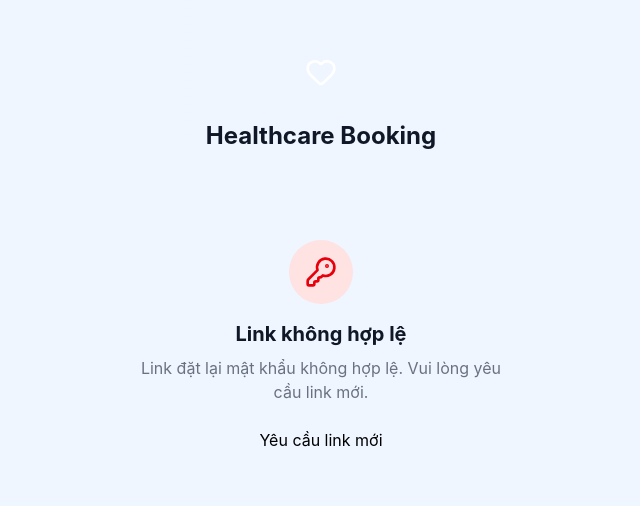
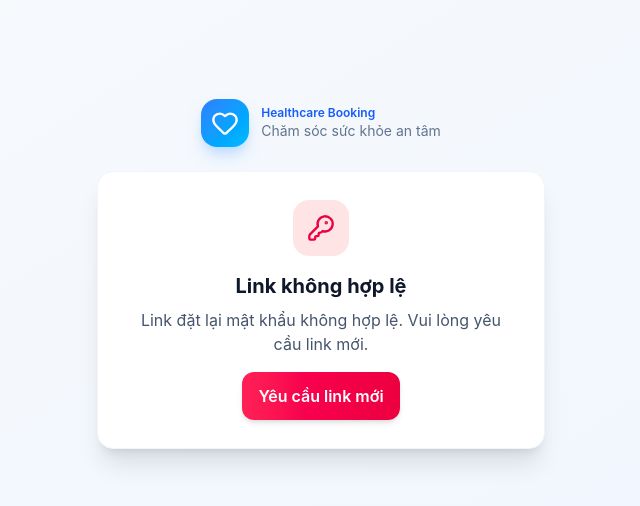
Before and after one commit to soncoderz/QUANLYDUAN, a React (Vite) app in the folder client/: page /reset-password in a window 1280 px wide. Shown: the part 126-632 px from the top of the page, without its empty margins (319-959 px from the left). Built offline with nearby package versions, Linux system fonts and the light colour scheme.

Commit message:
sửa trang reset mk ( DONE)

```diff
--- a/client/src/pages/auth/ResetPassword.jsx
+++ b/client/src/pages/auth/ResetPassword.jsx
@@ -62,71 +62,76 @@ export default function ResetPassword() {
     };
 
     return (
-        <div className="min-h-screen flex items-center justify-center p-6 bg-gradient-to-br from-blue-50 to-blue-50">
-            <div className="w-full max-w-md animate-fadeIn">
-                {/* Logo */}
-                <div className="text-center mb-8">
-                    <div className="inline-flex items-center justify-center w-16 h-16 rounded-2xl gradient-medical mb-4">
-                        <Heart className="w-8 h-8 text-white" />
+        <div className="min-h-screen flex items-center justify-center bg-gradient-to-br from-slate-50 to-blue-50 p-4">
+            <div className="w-full max-w-md space-y-6">
+                <div className="flex items-center gap-3 justify-center">
+                    <div className="w-12 h-12 rounded-2xl bg-gradient-to-br from-blue-500 to-sky-400 flex items-center justify-center shadow-lg shadow-blue-200">
+                        <Heart className="w-7 h-7 text-white" />
                     </div>
-                    <h1 className="text-2xl font-bold text-gray-900">Healthcare Booking</h1>
+                    <div>
+                        <p className="text-xs font-semibold text-blue-600">Healthcare Booking</p>
+                        <p className="text-sm text-slate-500">Chăm sóc sức khỏe an tâm</p>
+                    </div>
                 </div>
 
-                <div className="card-static p-6 sm:p-8">
+                <div className="bg-white rounded-2xl shadow-xl border border-slate-100 p-6 sm:p-7">
                     {error && !success ? (
-                        <div className="text-center py-6">
-                            <div className="w-16 h-16 bg-red-100 rounded-full flex items-center justify-center mx-auto mb-4">
-                                <KeyRound className="w-8 h-8 text-red-600" />
+                        <div className="space-y-4 text-center">
+                            <div className="w-14 h-14 bg-rose-100 rounded-2xl flex items-center justify-center mx-auto">
+                                <KeyRound className="w-7 h-7 text-rose-600" />
                             </div>
-                            <h2 className="text-xl font-bold text-gray-900 mb-2">
-                                Link không hợp lệ
-                            </h2>
-                            <p className="text-gray-500 mb-6">{error}</p>
-                            <Link to="/forgot-password" className="btn btn-primary">
+                            <div>
+                                <h2 className="text-xl font-bold text-slate-900">Link không hợp lệ</h2>
+                                <p className="text-slate-600 mt-2">{error}</p>
+                            </div>
+                            <Link
+                                to="/forgot-password"
+                                className="inline-flex items-center justify-center gap-2 px-4 py-3 rounded-xl font-semibold text-white bg-gradient-to-r from-rose-500 to-rose-600 shadow-md hover:shadow-lg transition"
+                            >
                                 Yêu cầu link mới
                             </Link>
                         </div>
                     ) : success ? (
-                        <div className="text-center py-6">
-                            <div className="w-16 h-16 bg-green-100 rounded-full flex items-center justify-center mx-auto mb-4">
-                                <CheckCircle className="w-8 h-8 text-green-600" />
+                        <div className="space-y-4 text-center">
+                            <div className="w-14 h-14 bg-emerald-100 rounded-2xl flex items-center justify-center mx-auto">
+                                <CheckCircle className="w-8 h-8 text-emerald-600" />
                             </div>
-                            <h2 className="text-xl font-bold text-gray-900 mb-2">
-                                Đặt lại mật khẩu thành công!
-                            </h2>
-                            <p className="text-gray-500 mb-6">
-                                Bạn đã có thể đăng nhập với mật khẩu mới.
-                            </p>
+                            <div>
+                                <h2 className="text-xl font-bold text-slate-900">Đặt lại mật khẩu thành công!</h2>
+                                <p className="text-slate-600 mt-2">
+                                    Bạn đã có thể đăng nhập và tiếp tục sử dụng dịch vụ với mật khẩu mới.
+                                </p>
+                            </div>
                             <button
                                 onClick={() => navigate('/login')}
-                                className="btn btn-primary w-full"
+                                className="w-full inline-flex items-center justify-center gap-2 px-4 py-3 rounded-xl font-semibold text-white bg-gradient-to-r from-emerald-500 to-emerald-600 shadow-md hover:shadow-lg transition"
                             >
                                 Đăng nhập ngay
                             </button>
                         </div>
                     ) : (
                         <>
-                            <div className="text-center mb-6">
-                                <h2 className="text-2xl font-bold text-gray-900 mb-2">
-                                    Đặt mật khẩu mới
-                                </h2>
-                                <p className="text-gray-500">
+                            <div className="text-center space-y-2">
+                                <h2 className="text-2xl font-bold text-slate-900">Đặt lại mật khẩu</h2>
+                                <p className="text-slate-600">
                                     Nhập mật khẩu mới cho tài khoản của bạn.
                                 </p>
                             </div>
 
-                            <form onSubmit={handleSubmit} className="space-y-5">
-                                <div>
-                                    <label className="block text-sm font-semibold text-gray-700 mb-2">
+                            <form onSubmit={handleSubmit} className="space-y-4 mt-4">
+                                <div className="space-y-2">
+                                    <label className="block text-sm font-semibold text-slate-800">
                                         Mật khẩu mới
                                     </label>
-                                    <div className="input-group">
-                                        <Lock className="input-group-icon w-5 h-5" />
+                                    <div className="relative">
+                                        <span className="absolute left-4 top-1/2 -translate-y-1/2 text-slate-400">
+                                            <Lock className="w-5 h-5" />
+                                        </span>
                                         <input
                                             type={showPassword ? 'text' : 'password'}
                                             value={password}
                                             onChange={(e) => setPassword(e.target.value)}
-                                            className="input input-icon pr-12"
+                                            className="w-full rounded-xl border border-slate-200 bg-white pl-11 pr-12 py-3 text-slate-900 placeholder:text-slate-400 focus:outline-none focus:ring-2 focus:ring-blue-100 focus:border-blue-500 transition"
                                             placeholder="Ít nhất 8 ký tự"
                                             required
                                             minLength={8}
@@ -134,31 +139,33 @@ export default function ResetPassword() {
                                         <button
                                             type="button"
                                             onClick={() => setShowPassword(!showPassword)}
-                                            className="absolute right-4 top-1/2 -translate-y-1/2 text-gray-400 hover:text-gray-600 transition-colors"
+                                            className="absolute right-4 top-1/2 -translate-y-1/2 text-slate-400 hover:text-slate-600 transition-colors"
                                         >
                                             {showPassword ? <EyeOff className="w-5 h-5" /> : <Eye className="w-5 h-5" />}
                                         </button>
                                     </div>
                                 </div>
 
-                                <div>
-                                    <label className="block text-sm font-semibold text-gray-700 mb-2">
+                                <div className="space-y-2">
+                                    <label className="block text-sm font-semibold text-slate-800">
                                         Xác nhận mật khẩu
                                     </label>
-                                    <div className="input-group">
-                                        <Lock className="input-group-icon w-5 h-5" />
+                                    <div className="relative">
+                                        <span className="absolute left-4 top-1/2 -translate-y-1/2 text-slate-400">
+                                            <Lock className="w-5 h-5" />
+                                        </span>
                                         <input
                                             type={showConfirmPassword ? 'text' : 'password'}
                                             value={confirmPassword}
                                             onChange={(e) => setConfirmPassword(e.target.value)}
-                                            className="input input-icon pr-12"
-                                            placeholder="Nhập lại mật khẩu"
+                                            className="w-full rounded-xl border border-slate-200 bg-white pl-11 pr-12 py-3 text-slate-900 placeholder:text-slate-400 focus:outline-none focus:ring-2 focus:ring-blue-100 focus:border-blue-500 transition"
+                                            placeholder="Nhập lại mật khẩu mới"
                                             required
                                         />
                                         <button
                                             type="button"
                                             onClick={() => setShowConfirmPassword(!showConfirmPassword)}
-                                            className="absolute right-4 top-1/2 -translate-y-1/2 text-gray-400 hover:text-gray-600 transition-colors"
+                                            className="absolute right-4 top-1/2 -translate-y-1/2 text-slate-400 hover:text-slate-600 transition-colors"
                                         >
                                             {showConfirmPassword ? <EyeOff className="w-5 h-5" /> : <Eye className="w-5 h-5" />}
                                         </button>
@@ -168,10 +175,10 @@ export default function ResetPassword() {
                                 <button
                                     type="submit"
                                     disabled={loading}
-                                    className="btn btn-primary w-full"
+                                    className="w-full inline-flex items-center justify-center gap-2 px-4 py-3 rounded-xl font-semibold text-white bg-gradient-to-r from-blue-500 to-sky-500 shadow-md hover:shadow-lg transition disabled:opacity-60 disabled:cursor-not-allowed"
                                 >
                                     {loading ? (
-                                        <div className="spinner spinner-sm border-white border-t-transparent" />
+                                        <div className="w-5 h-5 border-2 border-white/80 border-t-transparent rounded-full animate-spin" />
                                     ) : (
                                         <>
                                             <KeyRound className="w-5 h-5" />
@@ -179,6 +186,15 @@ export default function ResetPassword() {
                                         </>
                                     )}
                                 </button>
+
+                                <div className="p-4 rounded-xl bg-slate-50 border border-slate-100 text-sm text-slate-600">
+                                    <p className="font-semibold text-slate-800 mb-1">Mẹo tạo mật khẩu mạnh</p>
+                                    <ul className="list-disc list-inside space-y-1">
+                                        <li>Kết hợp chữ hoa, chữ thường, số và ký tự đặc biệt.</li>
+                                        <li>Không dùng lại mật khẩu cũ hoặc thông tin dễ đoán.</li>
+                                        <li>Giữ bí mật, không chia sẻ cho người khác.</li>
+                                    </ul>
+                                </div>
                             </form>
                         </>
                     )}
@@ -187,7 +203,7 @@ export default function ResetPassword() {
                         <div className="mt-6 text-center">
                             <Link
                                 to="/login"
-                                className="inline-flex items-center gap-2 text-sm font-medium text-gray-600 hover:text-gray-900 transition-colors"
+                                className="inline-flex items-center gap-2 text-sm font-semibold text-slate-600 hover:text-blue-600 transition-colors"
                             >
                                 <ArrowLeft className="w-4 h-4" />
                                 Quay lại đăng nhập
```
Also changed, not shown: 1 other file (tests, documents, lock files or other folders).
